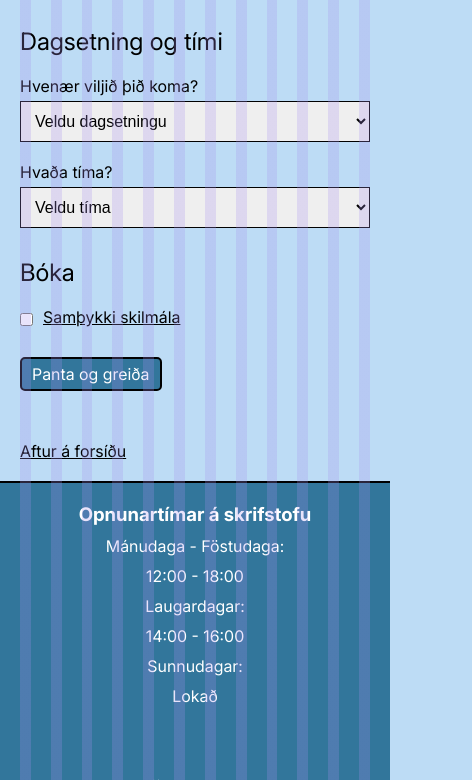
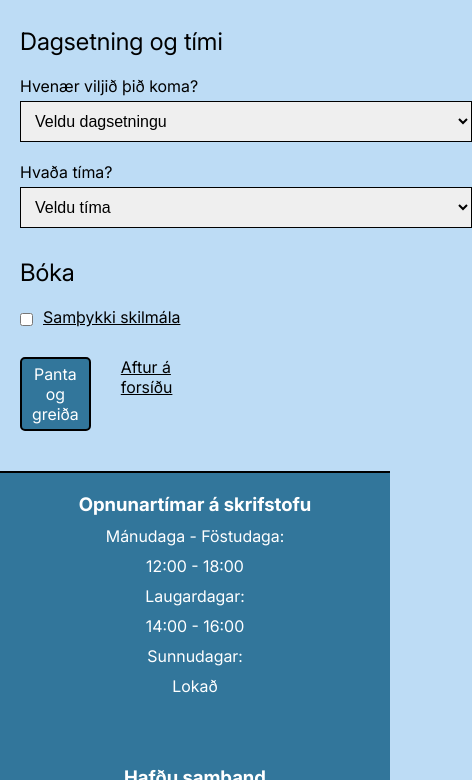
Before and after one commit to elvaaslaug-star/Vefforitun-1-Verkefni-1-Elva-2026, a website: page sidur/boka.html in a window 390 px wide. Shown: the part 699-1479 px from the top of the page, 472 px wide, since content can reach past the window. Drawn offline with Linux system fonts and the light colour scheme.

Commit message:
meiri css errors fixed

```diff
--- a/styles/form.css
+++ b/styles/form.css
@@ -1,15 +1,18 @@
 form {
   display: grid;
-  grid-template-columns: 1fr;
+  grid-template-columns: repeat(12, 1fr);
+  column-gap: var(--gutter);
   gap: 30px;
+  align-items: start;
   margin-bottom: 20px;
 }
 fieldset {
+  grid-column: span 6;
   border: none;
   display: grid;
   grid-template-columns: 1fr;
   gap: 20px;
-  width: 50%;
+  min-width: 0;
 }
 
 fieldset legend {
@@ -43,7 +46,6 @@ form button,
 input[type="submit"] {
   width: auto;
   justify-self: start;
-  color: var(--color-accent);
 }
 
 .checkbox-plass {
@@ -56,6 +58,6 @@ input[type="submit"] {
 
 @media (max-width: 700px) {
   fieldset {
-    width: 100%;
+    grid-column: span 12;
   }
 }
--- a/styles/grid.css
+++ b/styles/grid.css
@@ -1,5 +1,5 @@
 :root {
-  --grid-color: hsl(255deg 75% 75% / 25%);
+  --grid-color: none;
   --grid-repeating-width: calc(100% / var(--columns));
   --grid-column-width: calc((100% / var(--columns)) - var(--gutter));
   --grid-background-width: calc(100% + var(--gutter));
--- a/styles/layout.css
+++ b/styles/layout.css
@@ -1,5 +1,6 @@
 .wrapper {
   display: grid;
+  grid-template-columns: minmax(0, 1fr);
   grid-template-rows: 1fr auto;
   justify-items: center;
   gap: 30px;
--- a/styles/table.css
+++ b/styles/table.css
@@ -1,3 +1,7 @@
+.table-wrapper {
+  overflow-x: auto;
+}
+
 table {
   width: 100%;
   border-collapse: collapse;
@@ -17,3 +21,9 @@ td {
 .litur {
   background-color: var(--color-table-stripe);
 }
+
+@media (max-width: 700px) {
+  table {
+    min-width: var(--min-width-table);
+  }
+}
```
Also changed, not shown: sidur/ferdir.html (+1 -1 lines).
